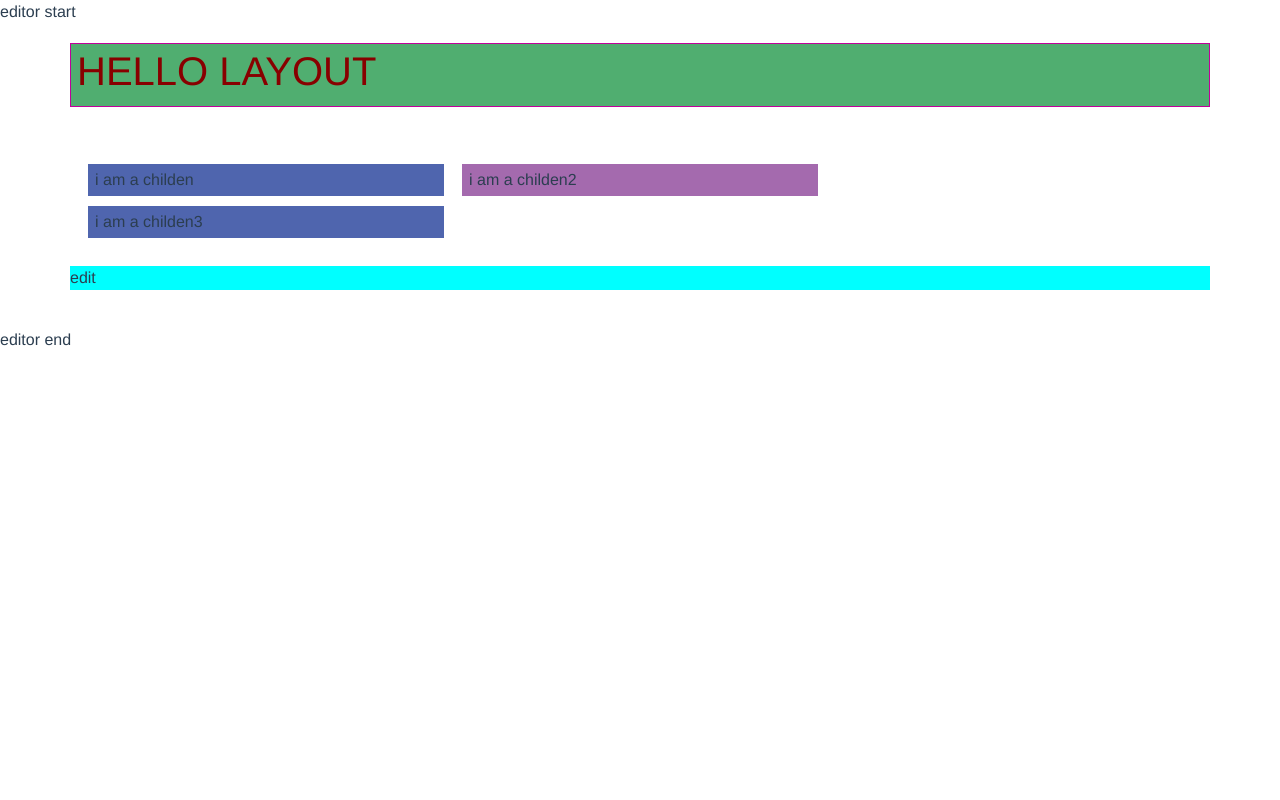
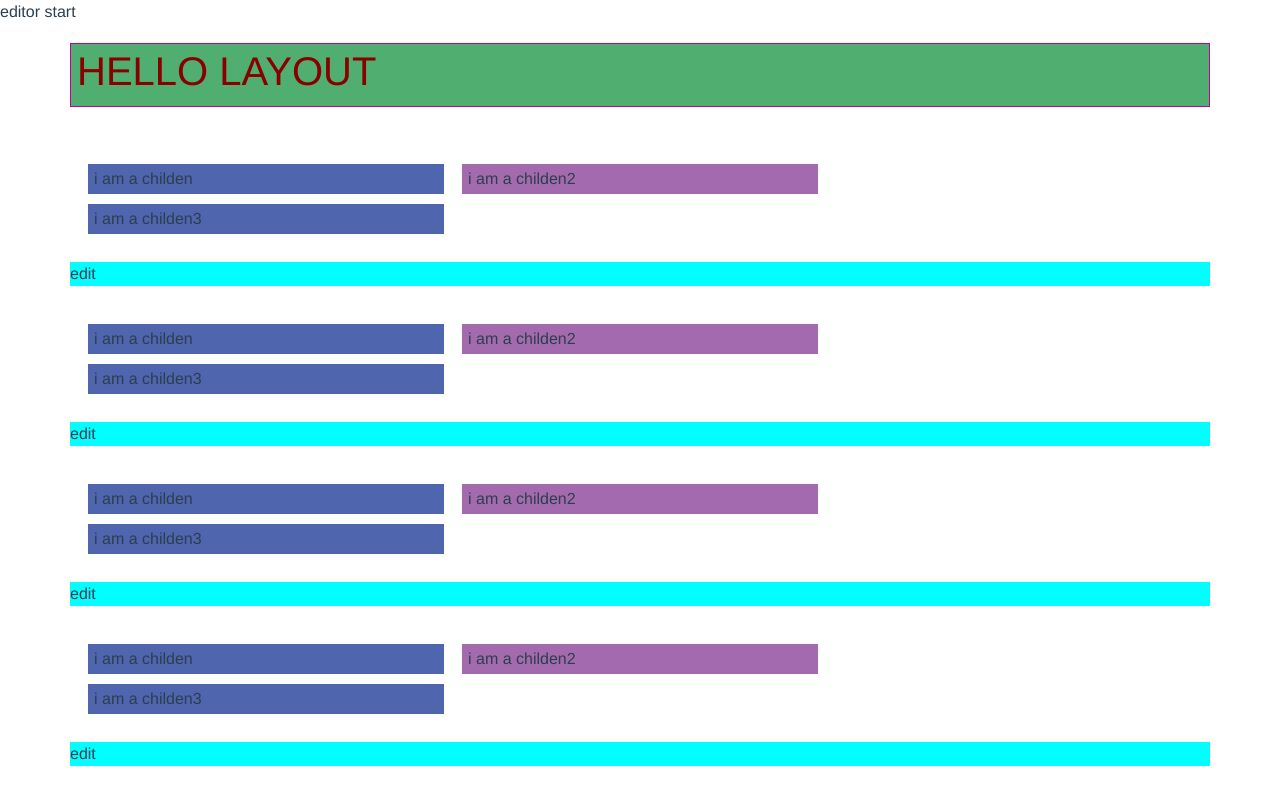
Before and after one commit to bysir-zl/layout, a Vue app: page / in a window 1280 px wide. Shown: the top 800 px of the page. Built offline with nearby package versions, Linux system fonts and the light colour scheme.

Commit message:
add listen

```diff
--- a/src/components/Add.vue
+++ b/src/components/Add.vue
@@ -30,8 +30,10 @@
       }
     },
     methods: {
-      doOpen() {
+      doOpen(e) {
         this.open = true
+        bus.$emit('something-clicked', this)
+        e.stopPropagation()
       },
       close() {
         this.open = false
@@ -42,6 +44,14 @@
 
         bus.$emit('edit-add', this.props.data)
       }
+    },
+    mounted() {
+      bus.$on('something-clicked', (components) => {
+        if (components === this) {
+          return
+        }
+        this.open = false
+      })
     }
   }
 </script>
@@ -49,7 +59,7 @@
 <!-- Add "scoped" attribute to limit CSS to this component only -->
 <style scoped lang="less">
   .add {
-    z-index: 100;
+    z-index: 1;
     height: 22px;
     opacity: 0;
     /*这里不使用position relative的话， 会出现鼠标移上去会闪，不知道什么原理。*/
--- a/src/components/Column.vue
+++ b/src/components/Column.vue
@@ -1,7 +1,7 @@
 <!--列组件, 也就是横向布局容器-->
 <template>
-  <div class="container self">
-    <div :style="style" :class="classes" class="row show-border on-editor">
+  <div class="container self" @click="click">
+    <div :style="style" :class="classes" class="row show-border editor-padding">
       <div v-for="(item,index) in children" class="col" :class="'col-'+widths[index]">
         <component :is="item.type" :props="item"></component>
       </div>
@@ -12,6 +12,7 @@
 
 <script>
   import mixin from '../base/mixin.js'
+  import bus from '../event_bus.js'
 
   // data:{widths:[4]}
   export default {
@@ -36,7 +37,12 @@
         return t
       }
     },
-    methods: {},
+    methods: {
+      click(e) {
+        bus.$emit('something-clicked', this)
+        e.stopPropagation()
+      }
+    },
     mounted() {
       this.widths = []
       for (let i in this.props.children) {
--- a/src/components/Row.vue
+++ b/src/components/Row.vue
@@ -1,7 +1,7 @@
 <!--行组件, 也就是纵向布局容器, 在编辑模式下, 会出现添加按钮-->
 
 <template>
-  <div :style="style" :class="classes" data-type="row" class="show-border on-editor">
+  <div :style="style" @click="click" :class="classes" data-type="row" class="show-border editor-padding">
     <div v-if="props.children.length===0">
       <div class="container placeholder">
         <component v-for="(item, index) in children" :key="item.id" :is="item.type" :props="item"></component>
@@ -15,6 +15,7 @@
 
 <script>
   import mixin from '../base/mixin.js'
+  import bus from '../event_bus.js'
 
   // data:{widths:[4]}
   export default {
@@ -37,13 +38,18 @@
           t.push(c)
         }
         if (!this.props.children) {
-          console.log(this)
+          console.warn('children is null:', this)
         }
         t.push({'type': 'add', 'data': {'in': this.props.children, index: this.props.children.length}})
         return t
       }
     },
-    methods: {},
+    methods: {
+      click(e) {
+        bus.$emit('something-clicked', this)
+        e.stopPropagation()
+      }
+    },
     mounted() {
 
     },
@@ -51,7 +57,6 @@
   }
 </script>
 
-<!-- Add "scoped" attribute to limit CSS to this component only -->
 <style scoped lang="less">
   .placeholder {
     /*border: 1px dashed #dddddd;*/
@@ -59,6 +64,4 @@
     padding: 20px 10px;
   }
 
-
-
 </style>
--- a/src/components/Text.vue
+++ b/src/components/Text.vue
@@ -1,14 +1,23 @@
 <template>
-  <div class="container show-border self" v-html="props.data.text" :style="style" :class="classes">
+  <div class="container self" data-comp="text" @click="click" :style="style" :class="classes">
+    <div v-html="props.data.text" class="data"></div>
+    <div class="editor-box" v-if="active">
+      <div class="info">text</div>
+      <div class="editor-fixed">
+        <div v-html="props.data.text"></div>
+      </div>
+    </div>
   </div>
 </template>
 
 <script>
+  // 组件上需要data-comp属性标记它是一个组件, 方便在点击事件时激活它
   //  'data', // 整个组件的数据
   //    'style', // 样式, 可自定义或者原生属性
   //    'methods', // 用户自定义事件(js)
 
   import mixin from '../base/mixin.js'
+  import bus from '../event_bus'
 
   export default {
     name: 'HelloWorld',
@@ -17,7 +26,9 @@
       'props',
     ],
     data() {
-      return {}
+      return {
+        active: false
+      }
     },
     methods: {
       '$renderStyle'(key, value, style, classes) {
@@ -30,8 +41,19 @@
             return false
         }
       },
+      click(e) {
+        this.active = true
+        bus.$emit('something-clicked', this)
+        e.stopPropagation()
+      }
     },
     mounted() {
+      bus.$on('something-clicked', (components) => {
+        if (components === this) {
+          return
+        }
+        this.active = false
+      })
     },
     created() {
 
@@ -44,8 +66,57 @@
   .shape-o {
     border: 1px solid #c0009a;
   }
-  .self{
+
+  .self {
     padding: 3px 6px;
+    position: relative;
+  }
+
+  .editor {
+    .self {
+      .data {
+        pointer-events: none;
+      }
+    }
+  }
+
+  .editor-box {
+
+    position: absolute;
+    display: block;
+    width: calc(100% + 4px);
+    height: calc(100% + 4px);
+    top: -2px;
+    left: -2px;
+
+    border: 1px solid #64a4ff;
+    .info {
+      position: absolute;
+      background-color: #64a4ff;
+      font-size: 13px;
+      height: 15px;
+      line-height: 15px;
+      top: -15px;
+      left: -1px;
+      border-radius: 0;
+      padding: 0 4px;
+      color: #fff;
+    }
+
+    .editor-fixed {
+      position: fixed;
+      right: 50px;
+      top: 50px;
+      width: 300px;
+      height: 600px;
+      overflow-y: auto;
+      background-color: #fff;
+      z-index: 100;
+
+      box-shadow: 0 0 18px 0 rgba(22, 45, 61, 0.27);
+      border-radius: 10px;
+    }
+
   }
 
 </style>
--- a/src/css/BaseStyle.vue
+++ b/src/css/BaseStyle.vue
@@ -27,7 +27,7 @@
     margin-left: 0;
   }
 
-  .show-border {
+  .editor .show-border {
     border: 1px dashed rgba(192, 192, 192, 0);
     &:hover {
       border: 1px dashed #999 !important;
@@ -35,7 +35,7 @@
     }
   }
 
-  .on-editor {
+  .editor .editor-padding {
     padding: 8px;
   }
 
--- a/src/pages/Editor.vue
+++ b/src/pages/Editor.vue
@@ -1,5 +1,5 @@
 <template>
-  <div>
+  <div @click="click" class="editor">
     <div>editor start</div>
     <row :props="layout"></row>
     <div>editor end</div>
@@ -21,7 +21,13 @@
     methods: {
       onEditor(layout) {
         this.layout = layout
+      },
+      click(ele) {
+        // console.log(ele.target)
+
+        // bus.$emit('something-clicked', ele.target)
       }
+
     },
     created() {
       bus.$on('edit-add', function (data) {
@@ -38,11 +44,7 @@
               data: {
                 text: '<h1>HELLO LAYOUT</h1>'
               },
-              style: {
-                'color': '#800',
-                'shape': 'o',
-                'background-color': "#50ae70"
-              }
+              style: {'color': '#800', 'shape': 'o', 'background-color': "#50ae70"}
 
             },
             {
@@ -107,16 +109,88 @@
               ],
             }
 
-
           ]
       }
 
+      var t = []
+      // 生成1k个节点测试性能
 
+      setTimeout(() => {
+        for (let i = 0; i < 200; i++) {
+
+          let item = {
+            // id: 10000 + i,
+            type: 'column',
+            data: {
+              widths: ["lg-4", "", ""], // 4,4,4栅格, 原理是生成的class为: col-${widths[index]}. 使用bootstrap4.0, 所以可以使用如'','sm-4','lg-4'等值
+            },
+            style: {
+              'shape': 'o',
+            },
+            children: [
+              {
+                // id: 20000 + i,
+                type: 'row',
+                children: [
+                  {
+                    id: 4,
+                    type: 'z-text',
+                    data: {
+                      text: '<span> i am a childen</span> '
+                    },
+                    style: {
+                      'background-color': "#4f65ae",
+                    }
+                  },
+                  {
+                    // id: 30000 + i,
+                    type: 'z-text',
+                    data: {
+                      text: '<span> i am a childen3</span> '
+                    },
+                    style: {
+                      'background-color': "#4f65ae",
+                    }
+                  },
+                ]
+              },
+              {
+                // id: 40000 + i,
+                type: 'row',
+                children: [
+                  {
+                    id: 50000 + i,
+                    type: 'z-text',
+                    data: {
+                      text: '<span> i am a childen2</span> '
+                    },
+                    style: {
+                      'background-color': "#a46aae"
+                    }
+                  }
+                ]
+              },
+
+            ]
+          }
+
+
+          t.push(item)
+        }
+
+      }, 1000)
+
+      setTimeout(() => {
+        this.layout.children[1].children = t
+      }, 2000)
     },
   }
 </script>
 
 <!-- Add "scoped" attribute to limit CSS to this component only -->
 <style scoped lang="less">
-
+  .editor {
+    width: 100%;
+    height: 100%;
+  }
 </style>
```
